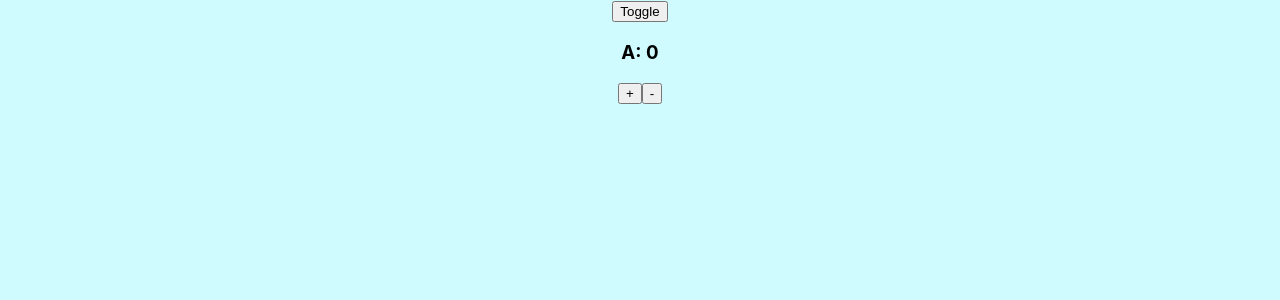
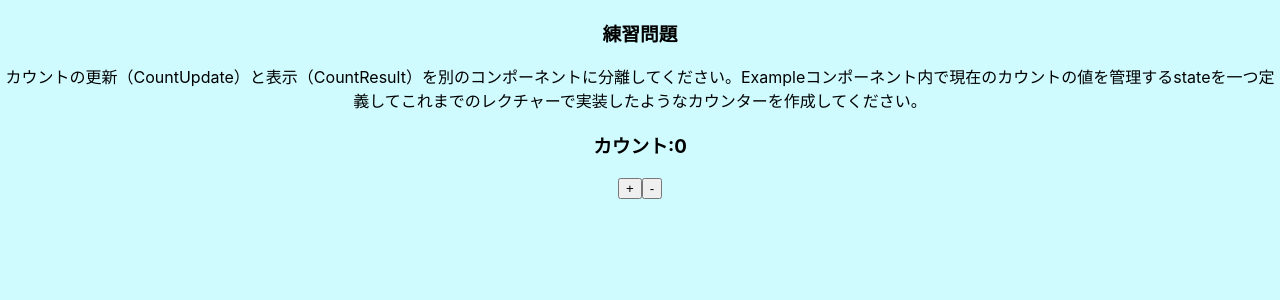
Before and after one commit to yooda123/sample_react, a React (Create React App) app: page / in a window 1280 px wide. Shown: the top 300 px of the page. Built offline with nearby package versions, Linux system fonts and the light colour scheme.

Commit message:
05_state_and_event_090_practice_state_props

```diff
--- a/src/components/Example.js
+++ b/src/components/Example.js
@@ -1,34 +1,34 @@
-import { useState } from "react";
-
+import {useState} from 'react';
 
 const Example = () => {
-  const [toggle, setToggle] = useState(true)
-  const [countA, setCountA] = useState(0);
-  const [countB, setCountB] = useState(0);
-  const toggleComponent = () => {
-    setToggle(!toggle);
-  }
+  const [ count, setCount ] = useState(0);
+  const countUp = () => {setCount(count+1)};
+  const countDown = () => {setCount(prevstate => prevstate -1)};
   return (
     <>
-      <button onClick={toggleComponent}>Toggle</button>
-      {toggle
-      ? <Count key="A" title="A" count={countA} setCount={setCountA} />
-      : <Count key="B" title="B" count={countB} setCount={setCountB}/>
-      }
+      <h3>練習問題</h3>
+      <p>カウントの更新（CountUpdate）と表示（CountResult）を別のコンポーネントに分離してください。Exampleコンポーネント内で現在のカウントの値を管理するstateを一つ定義してこれまでのレクチャーで実装したようなカウンターを作成してください。</p>
+      <CountResult title="カウント" count={count}/>
+      <CountUpdate countUp={countUp} countDown={countDown}/>
+      {/* <CountUpdate setCount={setCount} />  */}
     </>
-  )
-}
+  );
+};
 
-const Count = ({title, count, setCount}) => {
-  const countUp = () => {
-    setCount((prevstate) => prevstate + 1);
-  };
-  const countDown = () => {
-    setCount(count - 1);
-  };
+const CountResult = ({title, count}) => <h3>{title}:{count}</h3>
+
+const CountUpdate = ({countUp, countDown}) => {
+// const CountUpdate = ({setCount}) => {
+  // const countUp = () => {;
+  //   // setCount(prev => prev + 1)
+  //   countUp1();
+  // };
+  // const countDown = () => {
+  //   // setCount(prev => prev - 1)
+  //   countDown1();
+  // };
   return (
     <>
-      <h3>{title}: {count}</h3>
       <button onClick={countUp}>+</button>
       <button onClick={countDown}>-</button>
     </>
```
